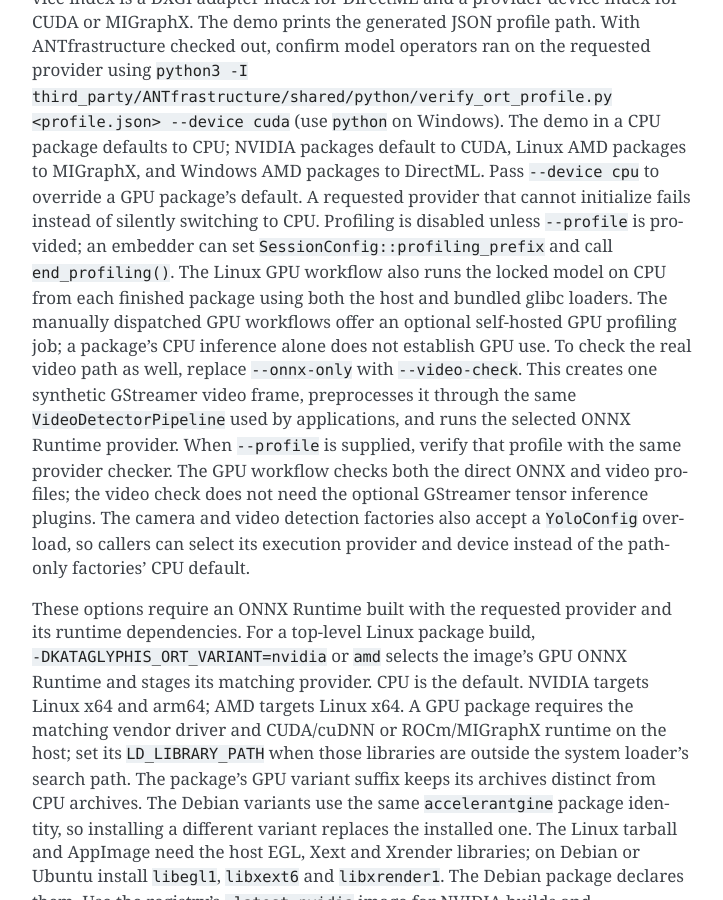
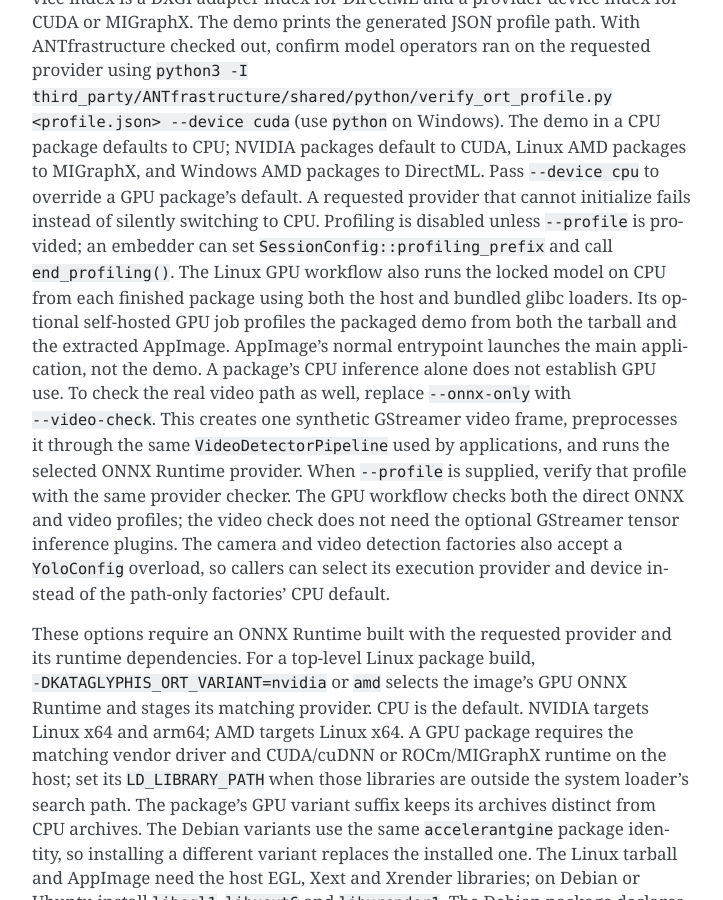
Before and after one commit to Kataglyphis/AccelerANTgine, a Sphinx documentation site: the page built from docs/source/getting_started.rst, in a window 1280 px wide and 900 px high, scrolled down 1918 px. Shown: the whole window, without its empty margins (388-1111 px from the left). Built offline with Sphinx 7.4.7, drawn with Linux system fonts in a browser that asks for light colours.

Commit message:
Profile GPU demo from AppImage payload

```diff
--- a/docs/source/getting_started.rst
+++ b/docs/source/getting_started.rst
@@ -85,8 +85,9 @@
 cannot initialize fails instead of silently switching to CPU. Profiling is disabled unless ``--profile`` is
 provided; an embedder can set ``SessionConfig::profiling_prefix`` and call ``end_profiling()``.
 The Linux GPU workflow also runs the locked model on CPU from each finished package using both
-the host and bundled glibc loaders. The manually dispatched GPU workflows offer an optional
-self-hosted GPU profiling job; a package's CPU inference alone does not establish GPU use.
+the host and bundled glibc loaders. Its optional self-hosted GPU job profiles the packaged demo
+from both the tarball and the extracted AppImage. AppImage's normal entrypoint launches the main
+application, not the demo. A package's CPU inference alone does not establish GPU use.
 To check the real video path as well, replace ``--onnx-only`` with ``--video-check``. This
 creates one synthetic GStreamer video frame, preprocesses it through the same
 ``VideoDetectorPipeline`` used by applications, and runs the selected ONNX Runtime provider.
```
Also changed, not shown: CHANGELOG.md (+3 -0 lines), 2 other files.
